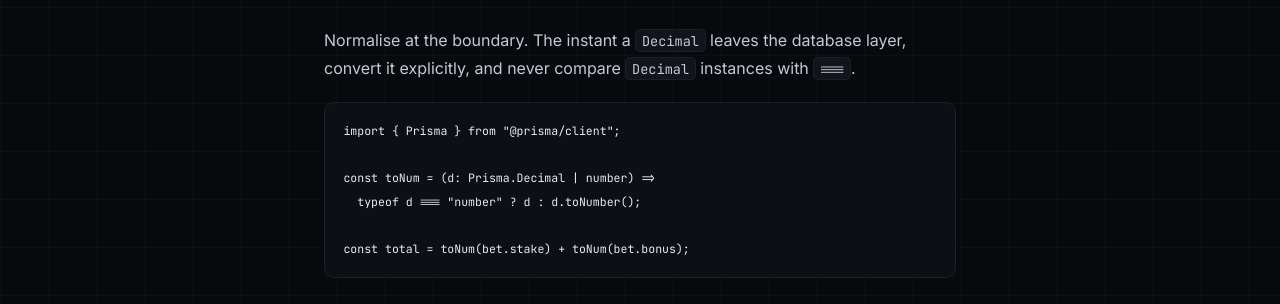
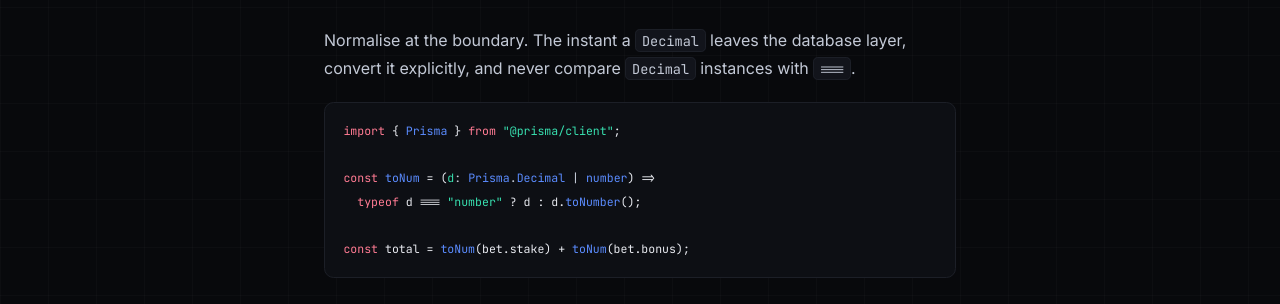
Before and after one commit to Owolabi-Oluwatosin/Portfolio-2, a Next.js app: page /blog/prisma-decimal-pitfalls in a window 1280 px wide. Shown: the part 1001-1305 px from the top of the page. Built offline with nearby package versions, Linux system fonts and the light colour scheme; no server answers.

Commit message:
update editor

```diff
--- a/package.json
+++ b/package.json
@@ -9,6 +9,7 @@
     "lint": "next lint"
   },
   "dependencies": {
+    "@tiptap/extension-code-block-lowlight": "^3.30.5",
     "@tiptap/extension-image": "^3.30.5",
     "@tiptap/extension-link": "^3.30.5",
     "@tiptap/extension-placeholder": "^3.30.5",
@@ -16,12 +17,14 @@
     "@tiptap/react": "^3.30.5",
     "@tiptap/starter-kit": "^3.30.5",
     "gray-matter": "4.0.3",
+    "lowlight": "^3.3.0",
     "lucide-react": "0.454.0",
     "next": "^14.2.35",
     "next-mdx-remote": "6.0.0",
     "react": "18.3.1",
     "react-dom": "18.3.1",
     "react-icons": "^5.7.0",
+    "rehype-highlight": "^7.0.2",
     "resend": "^6.18.1",
     "tiptap-markdown": "^0.9.0"
   },
--- a/src/app/blog/[slug]/page.tsx
+++ b/src/app/blog/[slug]/page.tsx
@@ -2,6 +2,7 @@ import type { Metadata } from "next";
 import Link from "next/link";
 import { notFound } from "next/navigation";
 import { MDXRemote } from "next-mdx-remote/rsc";
+import rehypeHighlight from "rehype-highlight";
 import { getAllPosts, getPost, formatDate } from "@/lib/blog";
 import { profile } from "@/lib/content";
 import { SITE } from "@/lib/seo";
@@ -86,7 +87,10 @@ export default function PostPage({ params }: { params: { slug: string } }) {
         </div>
       )}
       <div className="prose-post mt-8">
-        <MDXRemote source={post.content} />
+        <MDXRemote
+          source={post.content}
+          options={{ mdxOptions: { rehypePlugins: [rehypeHighlight] } }}
+        />
       </div>
     </article>
   );
--- a/src/app/globals.css
+++ b/src/app/globals.css
@@ -124,3 +124,74 @@ button:focus-visible,
   color: #8b93a7;
   pointer-events: none;
 }
+
+.tiptap pre {
+  background: #0d0f14;
+  border: 1px solid #1c1f27;
+  border-radius: 0.6rem;
+  padding: 1rem 1.15rem;
+  overflow-x: auto;
+  font-size: 0.85rem;
+}
+.tiptap pre code {
+  background: transparent;
+  border: 0;
+  padding: 0;
+  font-family: var(--font-mono);
+}
+
+/* Syntax highlighting (highlight.js token classes) shared by the Tiptap
+   editor (lowlight) and published posts (rehype-highlight). */
+.hljs-comment,
+.hljs-quote {
+  color: #6b7280;
+  font-style: italic;
+}
+.hljs-keyword,
+.hljs-selector-tag,
+.hljs-operator,
+.hljs-deletion {
+  color: #ff7b93;
+}
+.hljs-string,
+.hljs-attr,
+.hljs-regexp,
+.hljs-addition,
+.hljs-meta-string {
+  color: #38e0b0;
+}
+.hljs-number,
+.hljs-literal,
+.hljs-symbol,
+.hljs-bullet {
+  color: #e9b949;
+}
+.hljs-title,
+.hljs-title.function_,
+.hljs-title.class_,
+.hljs-built_in,
+.hljs-type {
+  color: #5b8cff;
+}
+.hljs-tag,
+.hljs-name,
+.hljs-selector-id,
+.hljs-selector-class {
+  color: #7ee787;
+}
+.hljs-variable,
+.hljs-template-variable,
+.hljs-attribute,
+.hljs-property {
+  color: #e8eaf0;
+}
+.hljs-punctuation,
+.hljs-params {
+  color: #c3c9d6;
+}
+.hljs-emphasis {
+  font-style: italic;
+}
+.hljs-strong {
+  font-weight: 600;
+}
--- a/src/components/admin/RichTextEditor.tsx
+++ b/src/components/admin/RichTextEditor.tsx
@@ -5,6 +5,8 @@ import StarterKit from "@tiptap/starter-kit";
 import TiptapImage from "@tiptap/extension-image";
 import TiptapLink from "@tiptap/extension-link";
 import Placeholder from "@tiptap/extension-placeholder";
+import CodeBlockLowlight from "@tiptap/extension-code-block-lowlight";
+import { createLowlight, common } from "lowlight";
 import { Markdown, type MarkdownStorage } from "tiptap-markdown";
 import { useEffect, useRef, useState } from "react";
 import {
@@ -43,16 +45,18 @@ export default function RichTextEditor({ content, onChange, onUploadImage }: Pro
   // already pushed in so a later async load (fetched from GitHub) can be
   // applied without clobbering the user's own typing on every render.
   const loadedContent = useRef(content);
+  const lowlight = useRef(createLowlight(common)).current;
 
   const editor = useEditor({
     immediatelyRender: false,
     extensions: [
-      // Tiptap v3's StarterKit bundles its own Link extension; disable it so
-      // our separately-configured one below doesn't collide with it.
-      StarterKit.configure({ link: false }),
+      // Tiptap v3's StarterKit bundles its own Link and CodeBlock extensions;
+      // disable them so the separately-configured ones below don't collide.
+      StarterKit.configure({ link: false, codeBlock: false }),
       TiptapImage,
       TiptapLink.configure({ openOnClick: false }),
       Placeholder.configure({ placeholder: "Write your post…" }),
+      CodeBlockLowlight.configure({ lowlight }),
       Markdown.configure({ html: false, transformPastedText: true }),
     ],
     content,
```
Also changed, not shown: 2 other files (tests, documents, lock files or other folders).
